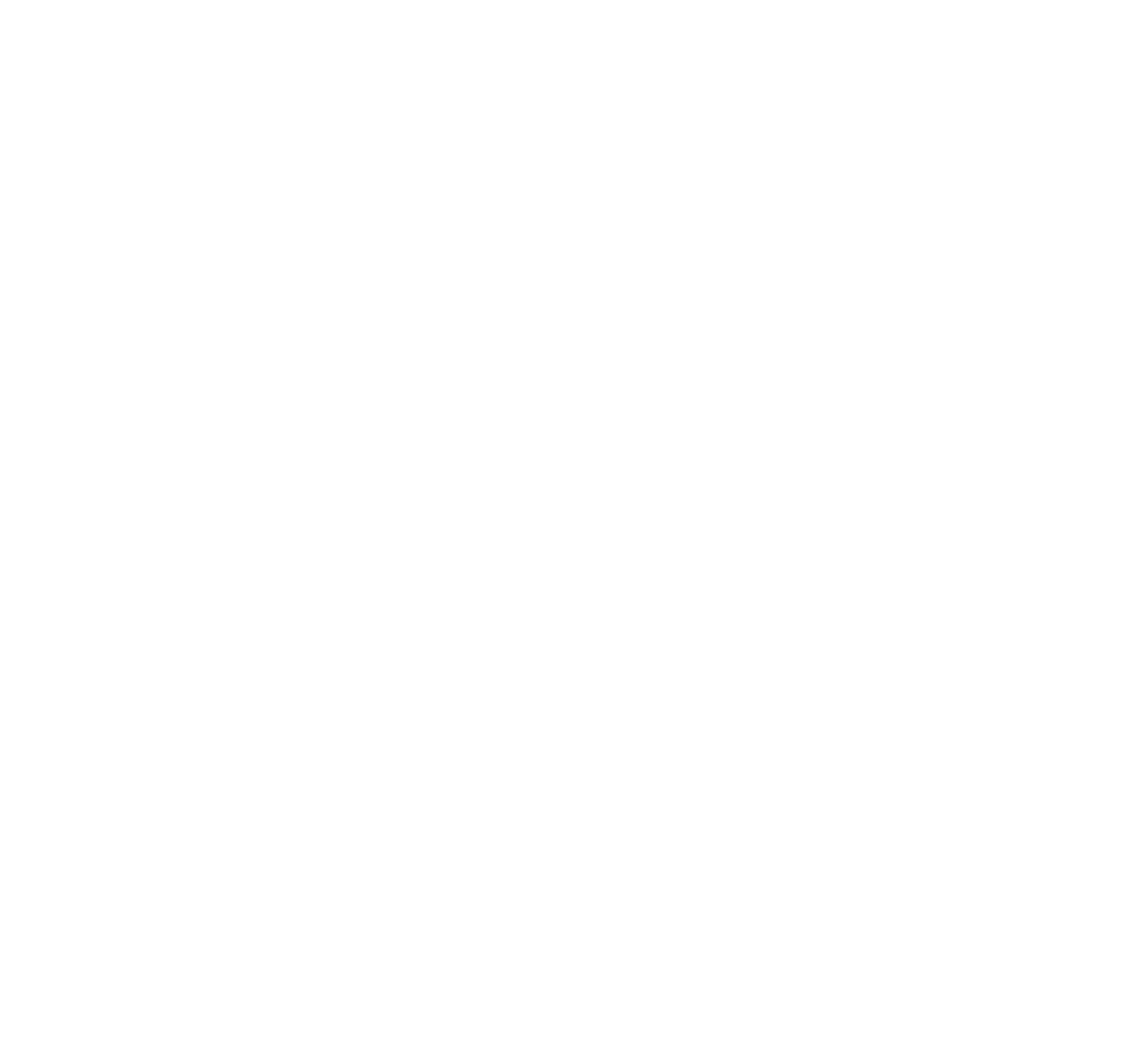
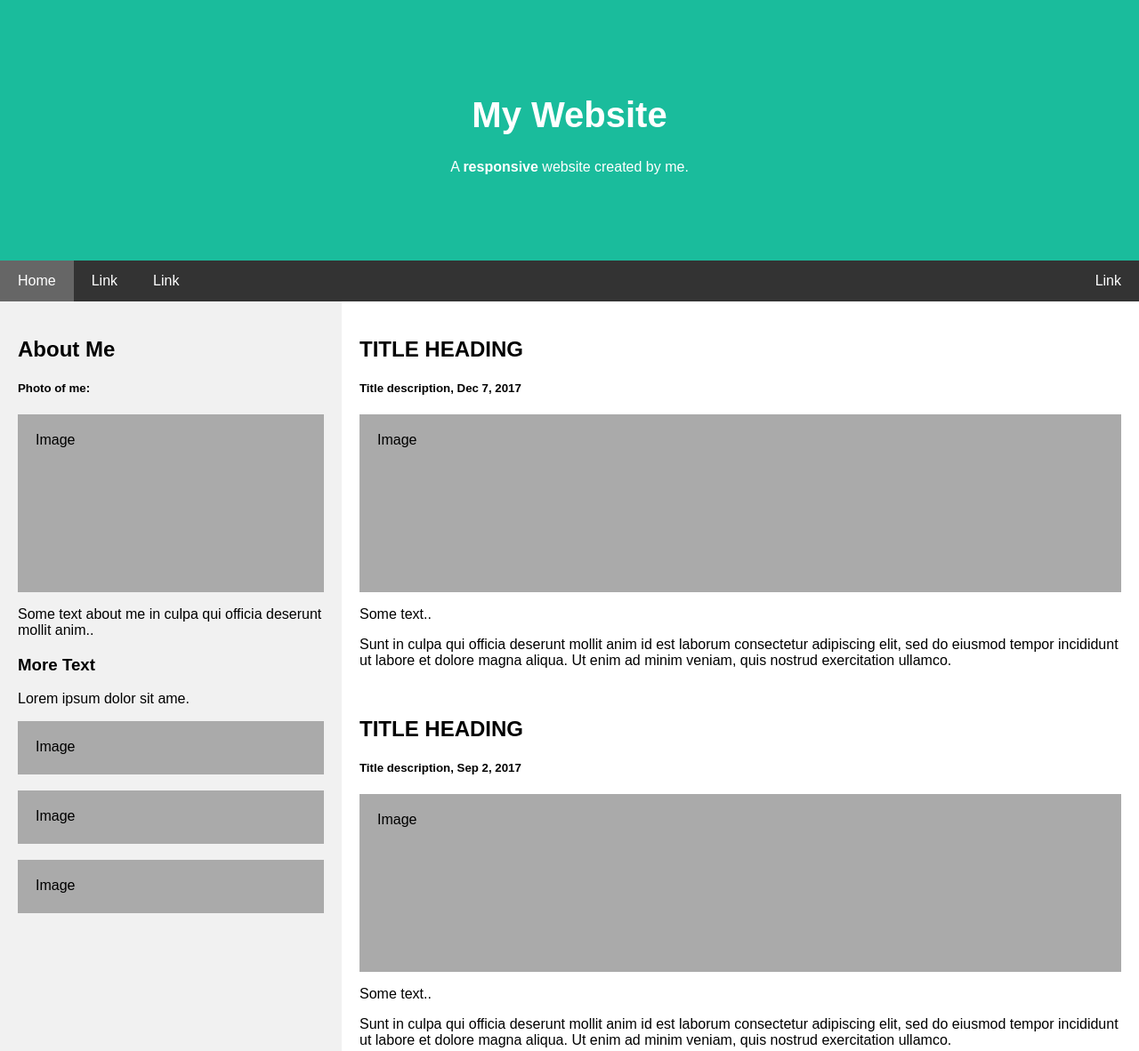
Before and after one commit to cdionbautista/test-port, a plain HTML site: page index.html in a window 1280 px wide. Shown: the top 1182 px of the page at 89% size. Before the commit the page ends 800 px from the top, so only its background shows below. Drawn offline with Linux system fonts and the light colour scheme.

Commit message:
added index html

```diff
--- a/index.html
+++ b/index.html
@@ -1,13 +1,180 @@
 <!DOCTYPE html>
-<html>
+<html lang="en">
 
 <head>
-    <meta charset="utf-8">
-    <title>test-port</title>
+    <title>Page Title</title>
+    <meta charset="UTF-8">
+    <meta name="viewport" content="width=device-width, initial-scale=1">
+    <style>
+        * {
+            box-sizing: border-box;
+        }
+
+        /* Style the body */
+        body {
+            font-family: Arial, Helvetica, sans-serif;
+            margin: 0;
+        }
+
+        /* Header/logo Title */
+        .header {
+            padding: 80px;
+            text-align: center;
+            background: #1abc9c;
+            color: white;
+        }
+
+        /* Increase the font size of the heading */
+        .header h1 {
+            font-size: 40px;
+        }
+
+        /* Sticky navbar - toggles between relative and fixed, depending on the scroll position. It is positioned relative until a given offset position is met in the viewport - then it "sticks" in place (like position:fixed). The sticky value is not supported in IE or Edge 15 and earlier versions. However, for these versions the navbar will inherit default position */
+        .navbar {
+            overflow: hidden;
+            background-color: #333;
+            position: sticky;
+            position: -webkit-sticky;
+            top: 0;
+        }
+
+        /* Style the navigation bar links */
+        .navbar a {
+            float: left;
+            display: block;
+            color: white;
+            text-align: center;
+            padding: 14px 20px;
+            text-decoration: none;
+        }
+
+
+        /* Right-aligned link */
+        .navbar a.right {
+            float: right;
+        }
+
+        /* Change color on hover */
+        .navbar a:hover {
+            background-color: #ddd;
+            color: black;
+        }
+
+        /* Active/current link */
+        .navbar a.active {
+            background-color: #666;
+            color: white;
+        }
+
+        /* Column container */
+        .row {
+            display: -ms-flexbox;
+            /* IE10 */
+            display: flex;
+            -ms-flex-wrap: wrap;
+            /* IE10 */
+            flex-wrap: wrap;
+        }
+
+        /* Create two unequal columns that sits next to each other */
+        /* Sidebar/left column */
+        .side {
+            -ms-flex: 30%;
+            /* IE10 */
+            flex: 30%;
+            background-color: #f1f1f1;
+            padding: 20px;
+        }
+
+        /* Main column */
+        .main {
+            -ms-flex: 70%;
+            /* IE10 */
+            flex: 70%;
+            background-color: white;
+            padding: 20px;
+        }
+
+        /* Fake image, just for this example */
+        .fakeimg {
+            background-color: #aaa;
+            width: 100%;
+            padding: 20px;
+        }
+
+        /* Footer */
+        .footer {
+            padding: 20px;
+            text-align: center;
+            background: #ddd;
+        }
+
+        /* Responsive layout - when the screen is less than 700px wide, make the two columns stack on top of each other instead of next to each other */
+        @media screen and (max-width: 700px) {
+            .row {
+                flex-direction: column;
+            }
+        }
+
+        /* Responsive layout - when the screen is less than 400px wide, make the navigation links stack on top of each other instead of next to each other */
+        @media screen and (max-width: 400px) {
+            .navbar a {
+                float: none;
+                width: 100%;
+            }
+        }
+    </style>
 </head>
 
 <body>
 
+    <div class="header">
+        <h1>My Website</h1>
+        <p>A <b>responsive</b> website created by me.</p>
+    </div>
+
+    <div class="navbar">
+        <a href="#" class="active">Home</a>
+        <a href="#">Link</a>
+        <a href="#">Link</a>
+        <a href="#" class="right">Link</a>
+    </div>
+
+    <div class="row">
+        <div class="side">
+            <h2>About Me</h2>
+            <h5>Photo of me:</h5>
+            <div class="fakeimg" style="height:200px;">Image</div>
+            <p>Some text about me in culpa qui officia deserunt mollit anim..</p>
+            <h3>More Text</h3>
+            <p>Lorem ipsum dolor sit ame.</p>
+            <div class="fakeimg" style="height:60px;">Image</div><br>
+            <div class="fakeimg" style="height:60px;">Image</div><br>
+            <div class="fakeimg" style="height:60px;">Image</div>
+        </div>
+        <div class="main">
+            <h2>TITLE HEADING</h2>
+            <h5>Title description, Dec 7, 2017</h5>
+            <div class="fakeimg" style="height:200px;">Image</div>
+            <p>Some text..</p>
+            <p>Sunt in culpa qui officia deserunt mollit anim id est laborum consectetur adipiscing elit, sed do eiusmod
+                tempor incididunt ut labore et dolore magna aliqua. Ut enim ad minim veniam, quis nostrud exercitation
+                ullamco.</p>
+            <br>
+            <h2>TITLE HEADING</h2>
+            <h5>Title description, Sep 2, 2017</h5>
+            <div class="fakeimg" style="height:200px;">Image</div>
+            <p>Some text..</p>
+            <p>Sunt in culpa qui officia deserunt mollit anim id est laborum consectetur adipiscing elit, sed do eiusmod
+                tempor incididunt ut labore et dolore magna aliqua. Ut enim ad minim veniam, quis nostrud exercitation
+                ullamco.</p>
+        </div>
+    </div>
+
+    <div class="footer">
+        <h2>Footer</h2>
+    </div>
+
 </body>
 
 </html>
```
